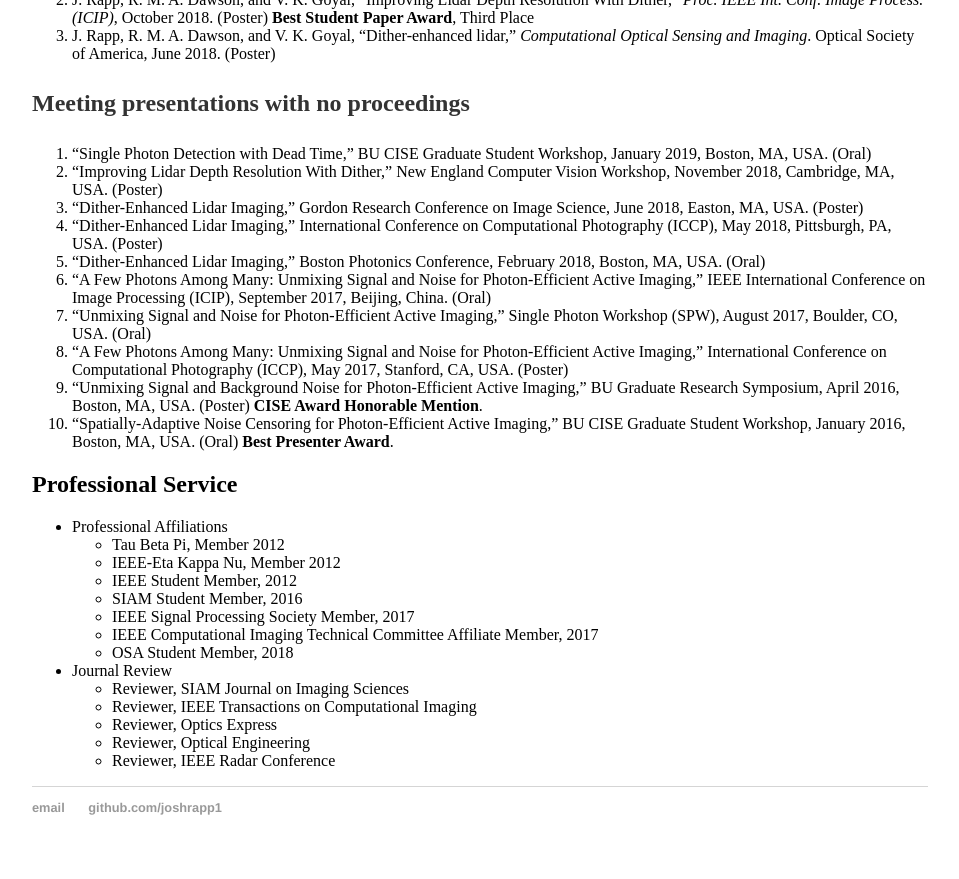
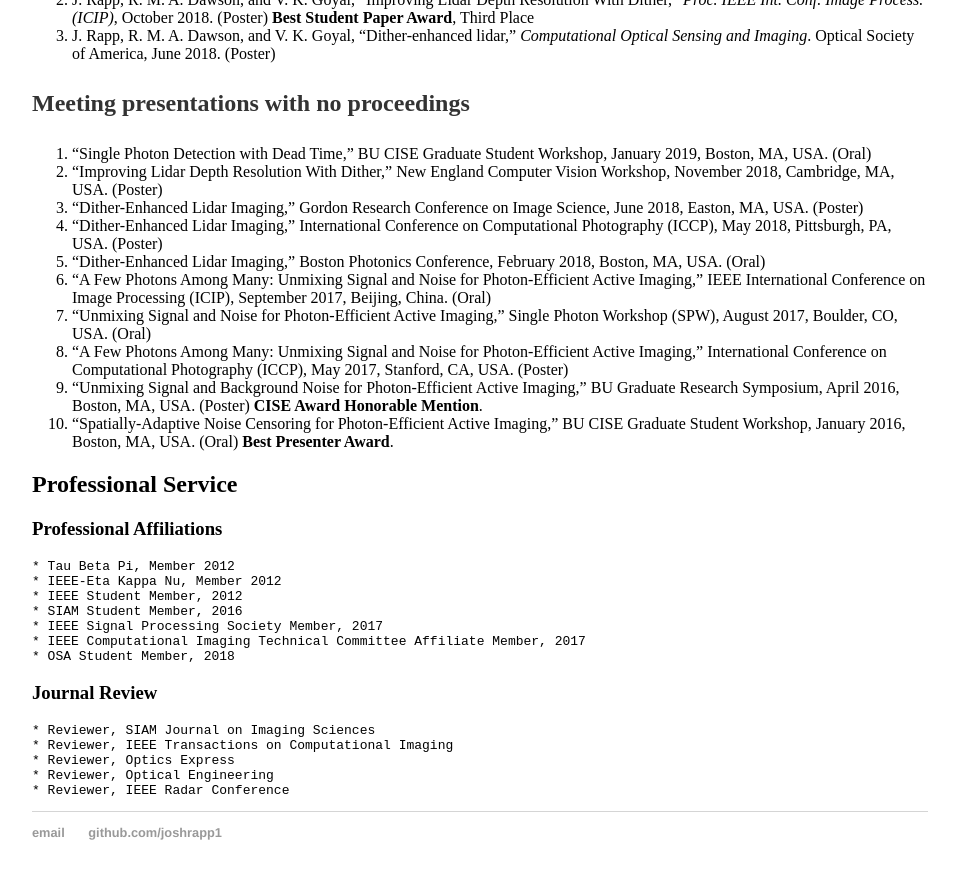
Before and after one commit to joshrapp1/joshrapp1.github.io, a Jekyll site: the page built from cv/index.md, in a window 1280 px wide and 900 px high, scrolled down 1431 px. Shown: the top 879 px of the window, without its empty margins (160-1119 px from the left). Built offline with Jekyll 4.4.1, drawn with Linux system fonts in a browser that asks for light colours; our own code applies the rules of GitHub Pages for plain Markdown files.

```diff
--- a/cv/index.md
+++ b/cv/index.md
@@ -79,9 +79,8 @@ Honorable Mention**.
 10. "Spatially-Adaptive Noise Censoring for Photon-Efficient Active Imaging," BU CISE
 Graduate Student Workshop, January 2016, Boston, MA, USA. (Oral) **Best Presenter Award**.
 
-Professional Service
---------------------
-* Professional Affiliations
+## Professional Service
+### Professional Affiliations
     * Tau Beta Pi, Member 2012
     * IEEE-Eta Kappa Nu, Member 2012
     * IEEE Student Member, 2012
@@ -90,7 +89,7 @@ Professional Service
     * IEEE Computational Imaging Technical Committee Affiliate Member, 2017
     * OSA Student Member, 2018
 
-* Journal Review
+### Journal Review
     * Reviewer, SIAM Journal on Imaging Sciences
     * Reviewer, IEEE Transactions on Computational Imaging
     * Reviewer, Optics Express
```
